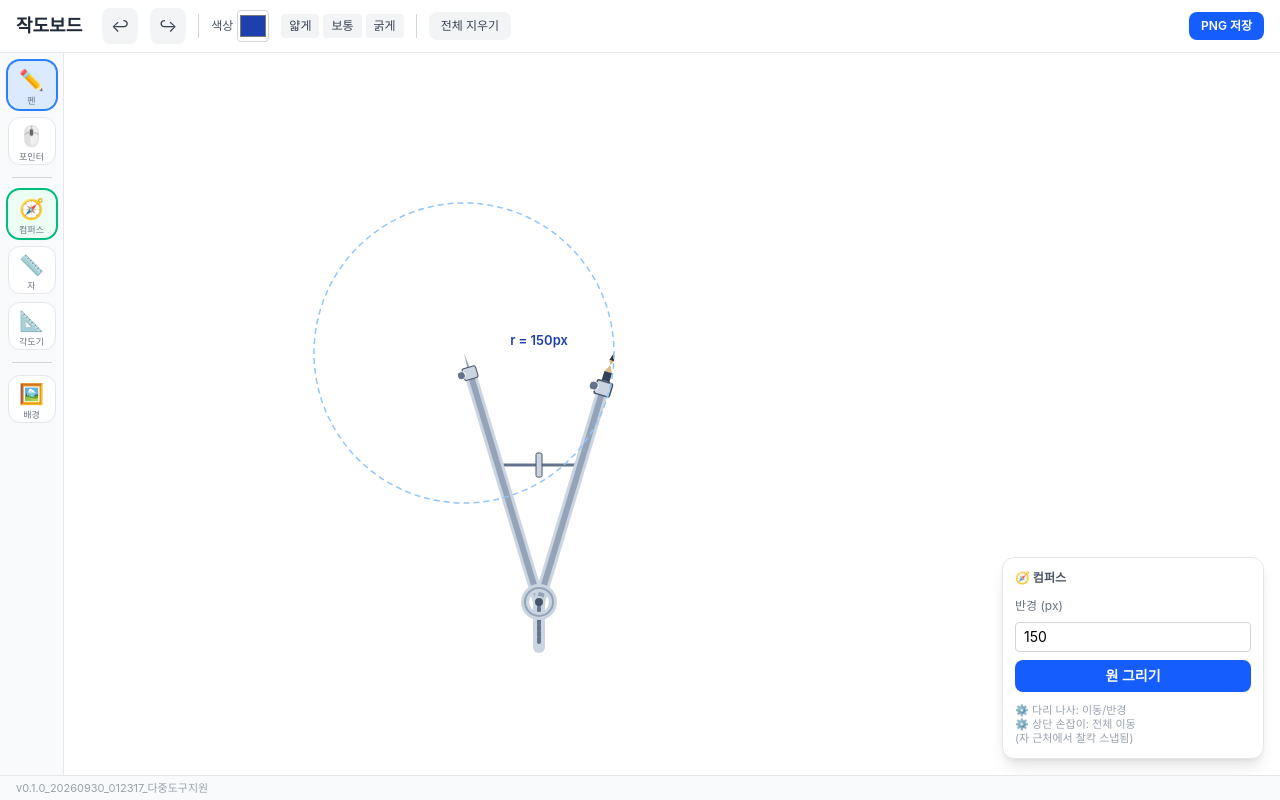
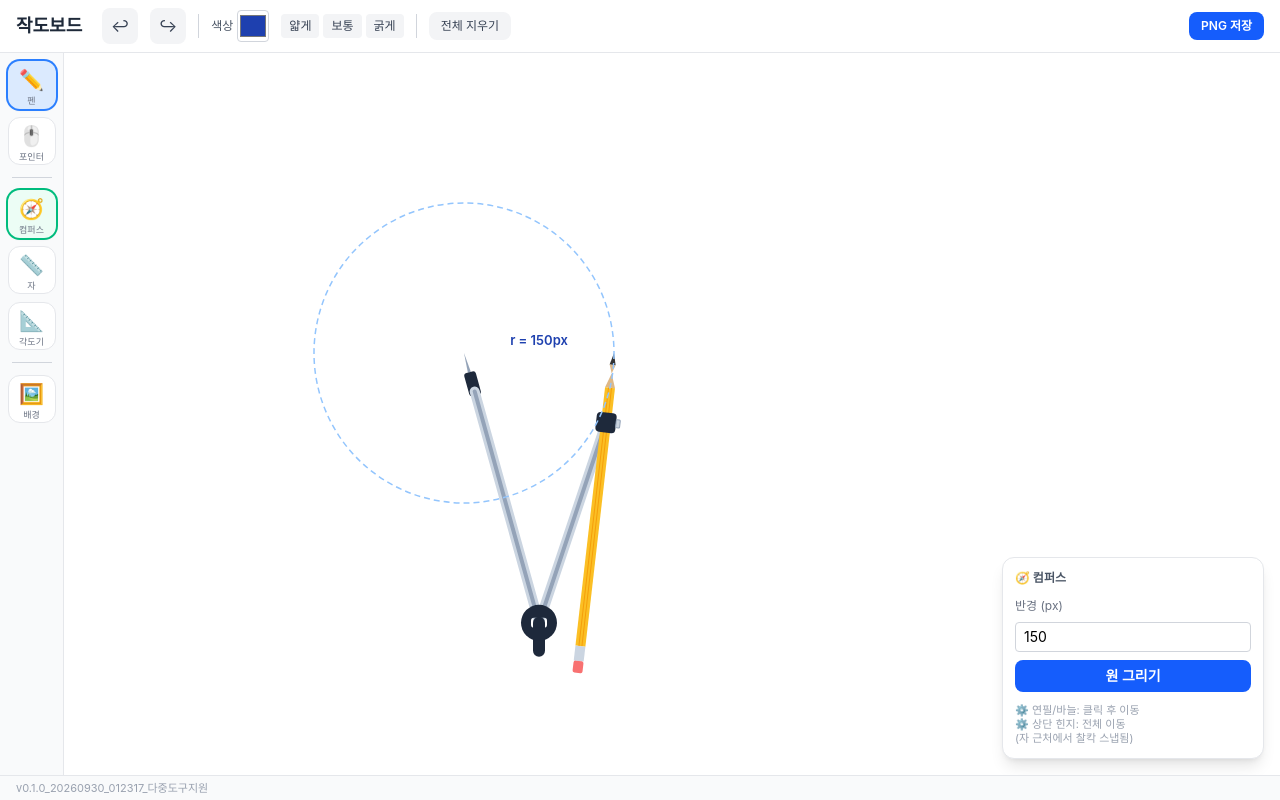
Before and after one commit to mathwawawa-dev/geometric_construction, a React (Vite) app: page / in a window 1280 px wide. Both pictures are taken after a click on the button "🧭 컴퍼스". Built offline with nearby package versions, Linux system fonts and the light colour scheme.

Commit message:
v0.1.12_20260930_025131_개선: 사진 참조하여 긴 노란 연필 클램프 장착, 스핀들 제거, 상단 힌지 네이비 다크 타공 디자인

```diff
--- a/src/components/CompassTool.jsx
+++ b/src/components/CompassTool.jsx
@@ -24,10 +24,9 @@ function snapPointToRuler(p, ruler) {
   const localY = tx * sin + ty * cos
   const halfThick = 120 / 2 // RULER_THICKNESS
 
-  // 자의 길이 범위를 약간 벗어난 곳까지는 스냅 허용
   if (localX < -length/2 - 20 || localX > length/2 + 20) return p
 
-  const snapDist = 15 // 컴퍼스 툴 스냅 반경
+  const snapDist = 15
 
   if (Math.abs(localY - (-halfThick)) < snapDist) {
     const unCos = Math.cos(angle)
@@ -58,17 +57,15 @@ export default function CompassTool({ compass, setCompass, canvasRef, strokeColo
   const { pinX, pinY, pencilX, pencilY, radiusInput } = compass
   const radius = dist(pinX, pinY, pencilX, pencilY)
 
-  // 1. 다리 길이 및 힌지(손잡이) 높이 계산
+  // 다리 길이 및 힌지 높이 계산
   const midX = (pinX + pencilX) / 2
   const midY = (pinY + pencilY) / 2
   const dx = pencilX - pinX
   const dy = pencilY - pinY
   const halfDist = radius / 2
 
-  // 고정된 다리 길이
-  const legLength = Math.max(260, halfDist + 50)
-
-  // 높이 계산
+  // 비율이 길고 슬림한 디자인을 위해 다리 길이를 280으로 증가
+  const legLength = Math.max(280, halfDist + 50)
   const compassHeight = Math.sqrt(legLength ** 2 - halfDist ** 2)
 
   const length = Math.hypot(dx, dy) || 1
@@ -78,18 +75,8 @@ export default function CompassTool({ compass, setCompass, canvasRef, strokeColo
   const hingeX = midX + nx * compassHeight
   const hingeY = midY + ny * compassHeight
 
-  // 다리 각도 계산
   const leftLegAngleDeg = Math.atan2(hingeY - pinY, hingeX - pinX) * (180 / Math.PI)
   const rightLegAngleDeg = Math.atan2(hingeY - pencilY, hingeX - pencilX) * (180 / Math.PI)
-
-  // 스핀들 (수평 나사) 좌표
-  const barX1 = pinX + (hingeX - pinX) * 0.45
-  const barY1 = pinY + (hingeY - pinY) * 0.45
-  const barX2 = pencilX + (hingeX - pencilX) * 0.45
-  const barY2 = pencilY + (hingeY - pencilY) * 0.45
-  const barMidX = (barX1 + barX2) / 2
-  const barMidY = (barY1 + barY2) / 2
-  const barAngleDeg = Math.atan2(barY2 - barY1, barX2 - barX1) * (180 / Math.PI)
 
   const getSVGPos = (e) => {
     const svg = svgRef.current
@@ -184,59 +171,64 @@ export default function CompassTool({ compass, setCompass, canvasRef, strokeColo
         className="absolute inset-0 w-full h-full tool-overlay"
         style={{ touchAction: 'none', pointerEvents: 'none' }}
       >
-        {/* 1. 스핀들 (가운데 수평 나사선) */}
-        <line x1={barX1} y1={barY1} x2={barX2} y2={barY2} stroke="#64748b" strokeWidth="3" />
-        <g transform={`translate(${barMidX}, ${barMidY}) rotate(${barAngleDeg})`}>
-          <rect x="-3" y="-12" width="6" height="24" rx="1.5" fill="#cbd5e1" stroke="#475569" strokeWidth="1" />
-        </g>
+        <defs>
+          <mask id="hinge-hole">
+            <rect x="-1000" y="-1000" width="2000" height="2000" fill="white" />
+            <rect x={hingeX - 8} y={hingeY - 5} width="16" height="10" rx="3" fill="black" />
+          </mask>
+        </defs>
 
-        {/* 2. 왼쪽 다리 (침핀) */}
+        {/* 1. 왼쪽 다리 (침핀) */}
         <g transform={`translate(${pinX}, ${pinY}) rotate(${leftLegAngleDeg})`} style={{ pointerEvents: 'none' }}>
           {/* 바늘 */}
           <polygon points="0,0 20,-1.5 20,1.5" fill="#94a3b8" />
-          {/* 은색 다리 본체 */}
-          <line x1="20" y1="0" x2={legLength} y2="0" stroke="#cbd5e1" strokeWidth="12" strokeLinecap="round" />
-          {/* 입체감을 위한 내부 라인 */}
-          <line x1="20" y1="0" x2={legLength} y2="0" stroke="#94a3b8" strokeWidth="6" strokeLinecap="round" />
+          {/* 네이비색 플라스틱 홀더 */}
+          <rect x="20" y="-6" width="24" height="12" rx="3" fill="#1e293b" />
+          {/* 은색 금속 다리 본체 */}
+          <line x1="40" y1="0" x2={legLength} y2="0" stroke="#cbd5e1" strokeWidth="10" strokeLinecap="round" />
+          <line x1="40" y1="0" x2={legLength} y2="0" stroke="#94a3b8" strokeWidth="4" strokeLinecap="round" />
 
-          {/* 조절 클램프 (여기를 잡고 핀 이동) */}
-          <g
-            style={{ pointerEvents: 'all', cursor: 'move' }}
-            onMouseDown={onPointerDown('pin')}
-            onTouchStart={onPointerDown('pin')}
-          >
-            {/* 안쪽 넉넉한 투명 영역으로 클릭 판정 확대 */}
-            <rect x="0" y="-15" width="40" height="30" fill="transparent" />
-            <rect x="15" y="-7" width="12" height="14" rx="2" fill="#cbd5e1" stroke="#475569" strokeWidth="1" />
-            <circle cx="21" cy="9" r="4" fill="#64748b" stroke="white" strokeWidth="1" />
+          {/* 조절용 투명 핸들 (여기를 잡고 핀 이동) */}
+          <g style={{ pointerEvents: 'all', cursor: 'move' }} onMouseDown={onPointerDown('pin')} onTouchStart={onPointerDown('pin')}>
+            <rect x="0" y="-20" width="60" height="40" fill="transparent" />
           </g>
         </g>
 
-        {/* 3. 오른쪽 다리 (연필) */}
+        {/* 2. 오른쪽 다리 (긴 연필 장착) */}
         <g transform={`translate(${pencilX}, ${pencilY}) rotate(${rightLegAngleDeg})`} style={{ pointerEvents: 'none' }}>
-          {/* 짧은 연필 (다리에 장착된 형태) */}
-          <polygon points="0,0 8,-2.5 8,2.5" fill="#333" /> {/* 흑연 */}
-          <polygon points="8,-2.5 8,2.5 20,-4 20,4" fill="#deb887" /> {/* 나무 */}
-          <rect x="20" y="-4" width="55" height="8" fill="#334155" /> {/* 어두운 몸통 */}
-          <rect x="75" y="-4" width="10" height="8" fill="#94a3b8" /> {/* 은색 밴드 */}
 
-          {/* 은색 다리 본체 (연필 몸통 위를 덮음) */}
-          <line x1="35" y1="0" x2={legLength} y2="0" stroke="#cbd5e1" strokeWidth="12" strokeLinecap="round" />
-          <line x1="35" y1="0" x2={legLength} y2="0" stroke="#94a3b8" strokeWidth="6" strokeLinecap="round" />
+          {/* 은색 금속 다리 본체 (힌지에서 클램프 위치까지) */}
+          {/* 연필 그룹이 -9도 회전되어 있으므로 클램프 위치(x=70)의 Y좌표 오프셋은 대략 -11 */}
+          <line x1="70" y1="-11" x2={legLength} y2="0" stroke="#cbd5e1" strokeWidth="10" strokeLinecap="round" />
+          <line x1="70" y1="-11" x2={legLength} y2="0" stroke="#94a3b8" strokeWidth="4" strokeLinecap="round" />
 
-          {/* 조절 클램프 (여기를 잡고 연필 이동) */}
-          <g
-            style={{ pointerEvents: 'all', cursor: 'move' }}
-            onMouseDown={onPointerDown('pencil')}
-            onTouchStart={onPointerDown('pencil')}
-          >
-            <rect x="15" y="-15" width="40" height="30" fill="transparent" />
-            <rect x="30" y="-8" width="14" height="16" rx="2" fill="#cbd5e1" stroke="#475569" strokeWidth="1.5" />
-            <circle cx="37" cy="10" r="4.5" fill="#64748b" stroke="white" strokeWidth="1" />
+          {/* 연필 & 클램프 어셈블리 (힌지를 빗겨가도록 -9도 회전) */}
+          <g transform="rotate(-9)">
+            {/* 긴 연필 */}
+            <polygon points="0,0 12,-3 12,3" fill="#333" /> {/* 흑연 */}
+            <polygon points="12,-3 12,3 35,-5 35,5" fill="#deb887" /> {/* 나무 */}
+            <rect x="35" y="-5" width="260" height="10" fill="#fbbf24" /> {/* 노란 몸통 */}
+
+            {/* 육각 디테일 라인 */}
+            <line x1="35" y1="-1.5" x2="295" y2="-1.5" stroke="#f59e0b" strokeWidth="1" />
+            <line x1="35" y1="1.5" x2="295" y2="1.5" stroke="#f59e0b" strokeWidth="1" />
+
+            <rect x="295" y="-5" width="15" height="10" fill="#cbd5e1" /> {/* 은색 페룰 */}
+            <rect x="310" y="-5" width="12" height="10" rx="2" fill="#f87171" /> {/* 지우개 */}
+
+            {/* 연필을 꽉 잡아주는 네이비색 클램프 */}
+            <rect x="60" y="-10" width="20" height="20" rx="4" fill="#1e293b" />
+            {/* 은색 조임 나사 */}
+            <rect x="66" y="-14" width="8" height="4" rx="1" fill="#cbd5e1" stroke="#94a3b8" strokeWidth="1" />
+
+            {/* 조절용 투명 핸들 (연필 전체 길이 덮음) */}
+            <g style={{ pointerEvents: 'all', cursor: 'move' }} onMouseDown={onPointerDown('pencil')} onTouchStart={onPointerDown('pencil')}>
+              <rect x="15" y="-15" width="310" height="30" fill="transparent" />
+            </g>
           </g>
         </g>
 
-        {/* 4. 꼭대기 손잡이 및 중앙 힌지 */}
+        {/* 3. 꼭대기 손잡이 및 중앙 힌지 */}
         <g
           style={{ pointerEvents: 'all', cursor: 'grab' }}
           onMouseDown={onPointerDown('whole')}
@@ -245,26 +237,18 @@ export default function CompassTool({ compass, setCompass, canvasRef, strokeColo
           {/* 넓은 클릭 판정 영역 */}
           <circle cx={hingeX} cy={hingeY} r="35" fill="transparent" />
 
-          {/* 튀어나온 윗부분 손잡이 */}
+          {/* 튀어나온 윗부분 손잡이 (다크 네이비) */}
           <line
             x1={hingeX} y1={hingeY}
-            x2={hingeX + nx * 45} y2={hingeY + ny * 45}
-            stroke="#cbd5e1" strokeWidth="12" strokeLinecap="round"
-          />
-          <line
-            x1={hingeX} y1={hingeY}
-            x2={hingeX + nx * 42} y2={hingeY + ny * 42}
-            stroke="#64748b" strokeWidth="4" strokeLinecap="round" strokeDasharray="4 2"
+            x2={hingeX + nx * 28} y2={hingeY + ny * 28}
+            stroke="#1e293b" strokeWidth="12" strokeLinecap="round"
           />
 
-          {/* 중앙 O링 힌지 */}
-          <circle cx={hingeX} cy={hingeY} r="14" fill="transparent" stroke="#cbd5e1" strokeWidth="8" />
-          <circle cx={hingeX} cy={hingeY} r="14" fill="transparent" stroke="#94a3b8" strokeWidth="2" />
-          {/* 중앙 심 */}
-          <circle cx={hingeX} cy={hingeY} r="4" fill="#475569" />
+          {/* 중앙 힌지 (네이비색, 중앙에 직사각형 타공 마스크 적용) */}
+          <circle cx={hingeX} cy={hingeY} r="18" fill="#1e293b" mask="url(#hinge-hole)" />
         </g>
 
-        {/* 5. 반경 미리보기 원 (점선) */}
+        {/* 4. 반경 미리보기 원 (점선) */}
         <circle
           cx={pinX} cy={pinY} r={radius}
           fill="none" stroke="#93c5fd" strokeWidth="1.5" strokeDasharray="6 4"
@@ -302,8 +286,8 @@ export default function CompassTool({ compass, setCompass, canvasRef, strokeColo
           원 그리기
         </button>
         <p className="text-[11px] text-gray-400 leading-tight mt-1">
-          ⚙️ 다리 나사: 이동/반경<br />
-          ⚙️ 상단 손잡이: 전체 이동<br />
+          ⚙️ 연필/바늘: 클릭 후 이동<br />
+          ⚙️ 상단 힌지: 전체 이동<br />
           (자 근처에서 찰칵 스냅됨)
         </p>
       </div>
```
Also changed, not shown: 작도보드_실행.html (+7 -7 lines).
